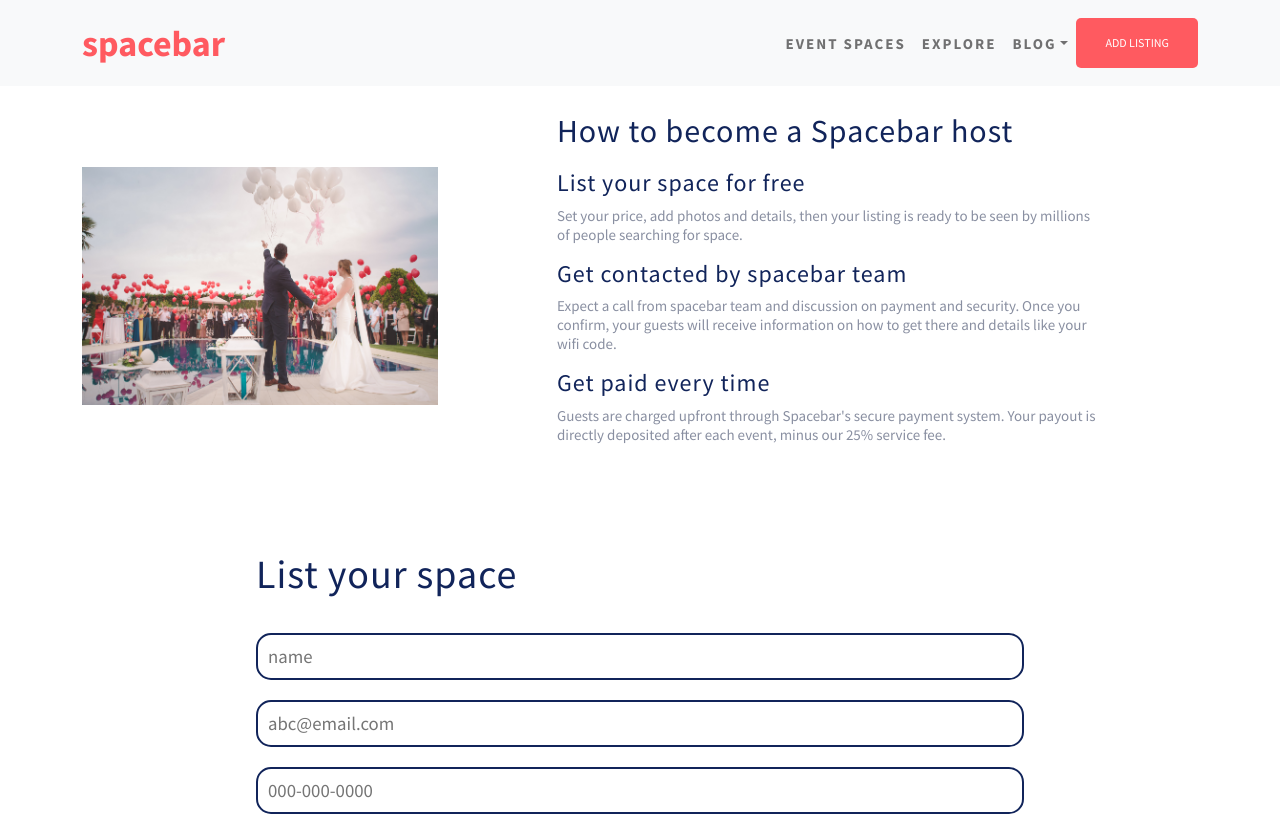
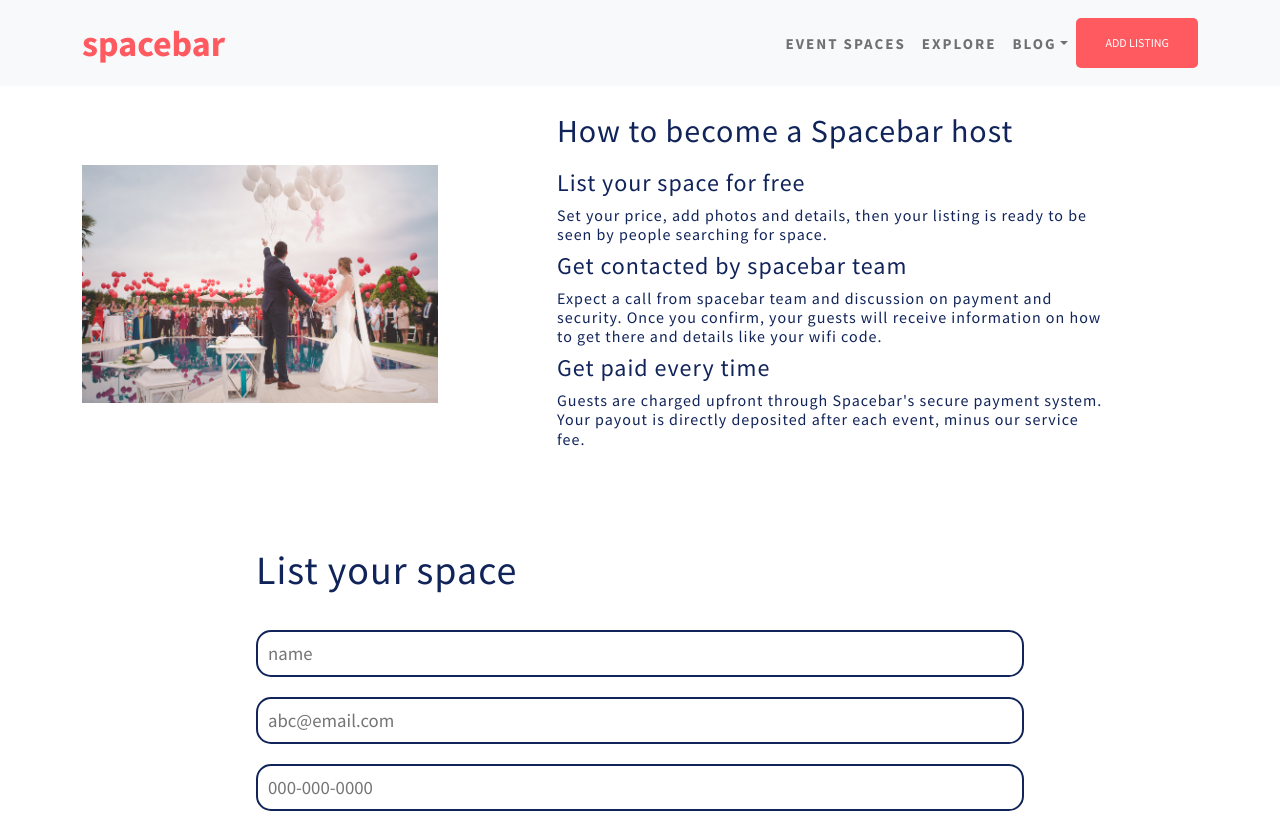
Before and after one commit to Setsofia-lab/spacebar, a React (Create React App) app: page /listing in a window 1280 px wide. Shown: the top 816 px of the page. Built offline with nearby package versions, Linux system fonts and the light colour scheme; no server answers.

Commit message:
wording for spaces

```diff
--- a/src/pages/listing.js
+++ b/src/pages/listing.js
@@ -78,22 +78,22 @@ function Listing() {
               </h2>
 
               <h4>List your space for free</h4>
-              <p>
+              <h6>
                 Set your price, add photos and details, then your listing is
-                ready to be seen by millions of people searching for space.
-              </p>
+                ready to be seen by people searching for space.
+              </h6>
               <h4>Get contacted by spacebar team</h4>
-              <p>
+              <h6>
                 Expect a call from spacebar team and discussion on payment and
                 security. Once you confirm, your guests will receive information
                 on how to get there and details like your wifi code.
-              </p>
+              </h6>
               <h4>Get paid every time</h4>
-              <p>
+              <h6>
                 Guests are charged upfront through Spacebar's secure payment
                 system. Your payout is directly deposited after each event,
-                minus our 25% service fee.
-              </p>
+                minus our service fee.
+              </h6>
             </div>
           </div>
         </div>
--- a/src/pages/spaces.js
+++ b/src/pages/spaces.js
@@ -71,19 +71,19 @@ function Space() {
             </h2>
 
             <h4>Find the perfect space</h4>
-            <p>
-              Browse the marketplace and tailor your search to your activity
-              needs.
-            </p>
+            <h6>
+              Browse our featured spaces and find the right space for
+              your event needs. Spaces range from indoor auditoriums to outdoor gardens, private suites with root top swimming pools and other unqiue spaces
+            </h6>
             <h4>Book it with ease</h4>
-            <p>
-              Once you find a perfect match, book the space and pay online
-              through our easy-to-use payment system
-            </p>
+            <h6>
+              Once you find a perfect match, book the space by providing accurate details for the spaces required, cross check the info provided  and click BOOK to submit
+              Our customer service team will contact you with a summary of your booking and provide appropriate steps to make payments through our easy-to-use payment system
+            </h6>
             <h4>Meet and create memorable events</h4>
-            <p>
+            <h6>
               Create a memorable experience in a memorable space, and enjoy!
-            </p>
+            </h6>
           </div>
         </div>
       </div>
```
